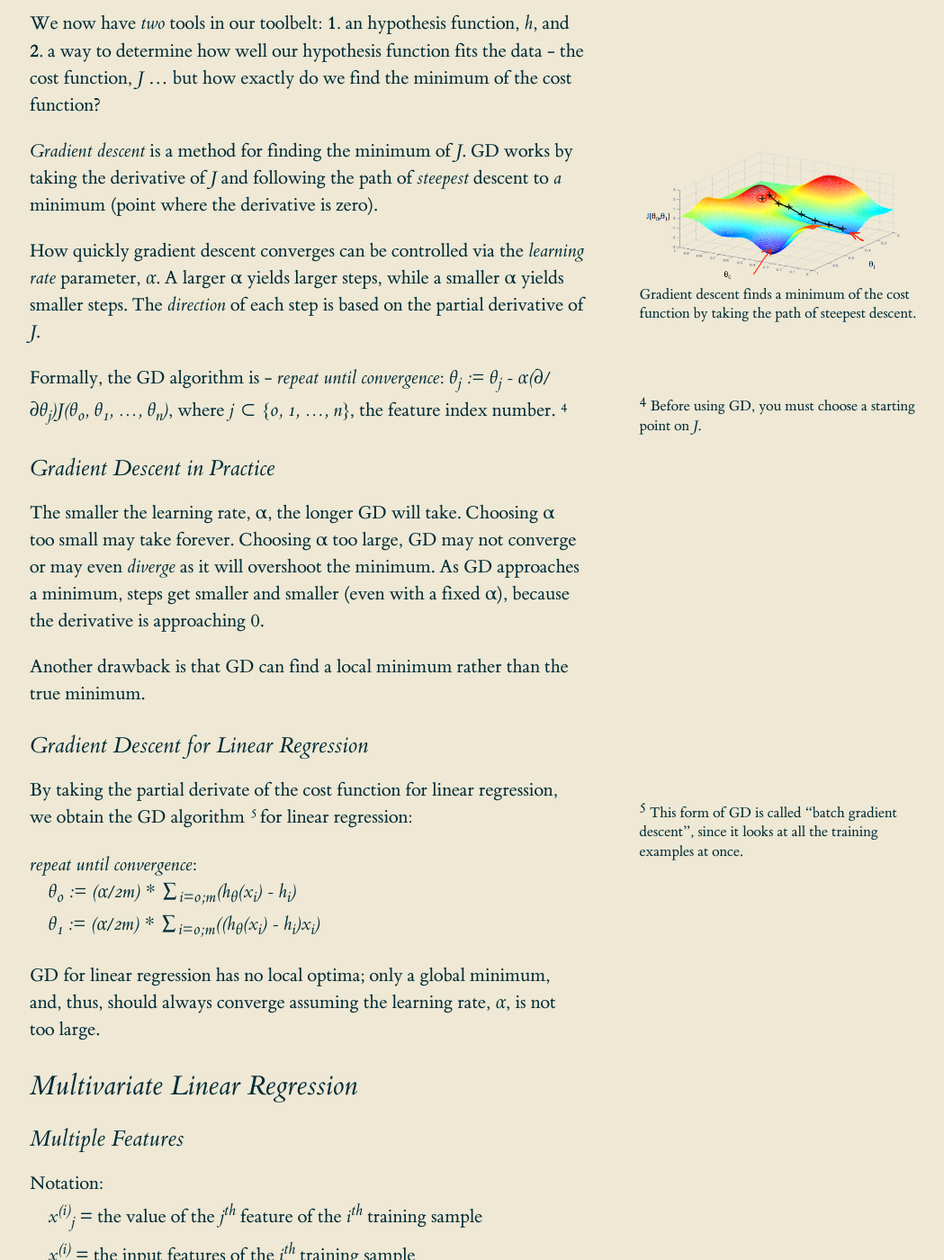
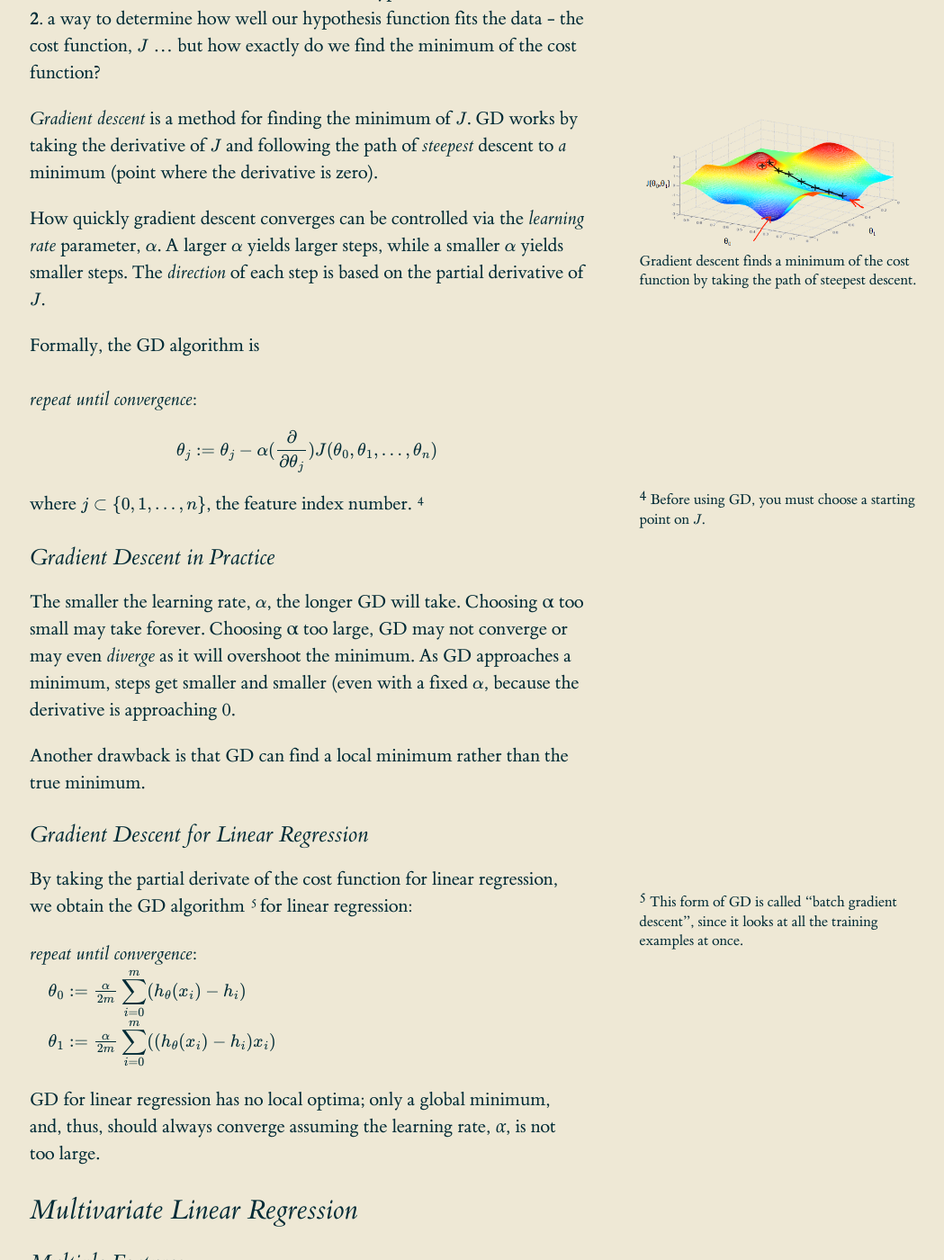
Before and after one commit to dempe/dempe.github.io, a Jekyll site: the page built from _posts/2017-11-23-machine-learning-notes.md, in a window 1280 px wide and 1400 px high, scrolled down 2314 px. Shown: the whole window at 90% size, without its empty margins (127-1176 px from the left). Built offline with Jekyll 4.4.1, drawn with Linux system fonts in a browser that asks for light colours; formulas are drawn with MathJax 3; some of the changed text lies outside the part shown.

```diff
--- a/_includes/head.html
+++ b/_includes/head.html
@@ -7,6 +7,9 @@
   <link rel="canonical" href="{{ page.url | replace:'index.html','' | prepend: site.baseurl | prepend: site.url }}">
   <link rel="alternate" type="application/rss+xml" title="{{ site.title | escape }}" href="{{ "/feed.xml" | prepend: site.baseurl | prepend: site.url }}">
   <link rel="icon" type="image/png" href="/img/favicon.png">
+  <script type="text/javascript" async
+  src="https://cdnjs.cloudflare.com/ajax/libs/mathjax/2.7.2/MathJax.js?config=TeX-MML-AM_CHTML">
+  </script>
   {% if page.title %}
   <title>{{ page.title | escape }}</title>
   {% else %}
--- a/_posts/2017-11-23-machine-learning-notes.md
+++ b/_posts/2017-11-23-machine-learning-notes.md
@@ -41,29 +41,29 @@ There are two broad categories of machine learning algorithms: _supervised_ and
 ### Model Representation
 {%
    include margin_note_with_image.html
-   note='A learning algorithm takes in training data and determines the parameters that make the hypothesis most accurately predict a value in Y given a value in X.'
+   note='A learning algorithm receives training data and determines the parameters that make the hypothesis most accurately predict a value in \\(Y\\) given a value in \\(X\\).'
    src='/img/model.png'
    alt='Image of how the hypothesis function works with the training data'
 %}
 
 Notation:
-<br/>&nbsp;&nbsp;&nbsp;&nbsp; _m_ = the number of training samples
-<br/>&nbsp;&nbsp;&nbsp;&nbsp;_x<sup>(i)</sup>_ = the the input for the _i<sup>th</sup>_ training sample
-<br/>&nbsp;&nbsp;&nbsp;&nbsp;_y<sup>(i)</sup>_ = the the output for the _i<sup>th</sup>_ training sample
-<br/>&nbsp;&nbsp;&nbsp;&nbsp;_X_ = the space of input values
-<br/>&nbsp;&nbsp;&nbsp;&nbsp;_Y_ = the space of output values
+<br/>&nbsp;&nbsp;&nbsp;&nbsp;\\(m\\) = the number of training samples
+<br/>&nbsp;&nbsp;&nbsp;&nbsp;\\(x^{(i)}\\) = the the input for the \\(i^{th}\\) training sample
+<br/>&nbsp;&nbsp;&nbsp;&nbsp;\\(y^{(i)}\\) = the the output for the \\(i^{th}\\) training sample
+<br/>&nbsp;&nbsp;&nbsp;&nbsp;\\(X\\) = the space of input values
+<br/>&nbsp;&nbsp;&nbsp;&nbsp;\\(Y\\) = the space of output values
 
-The goal is to determine an "hypothesis" function, _h: X -> Y_, that will serve as our model and allow us to predict values in _Y_ given values in _X_.
+The goal is to determine an "hypothesis" function, \\(h: X -> Y\\), that will serve as our model and allow us to predict values in \\(Y\\) given values in \\(X\\).
 
 ### Cost Function
 A _cost function_{% include side_note.html
      id="cost-function"
-     note="Formally, _J(θ<sub>0</sub>,θ<sub>1</sub>) = 1/2m * ∑<sub>i=0;m</sub>(h<sub>θ</sub>(x<sub>i</sub>) - h<sub>i</sub>)<sup>2</sup>_"
+     note="Formally, \\(J(θ_{0},θ_{1}) = \frac{1}{2m}\displaystyle\sum_{i=0}^{m}(h_{θ}(x_{i}) - h_{i})^{2}\\)"
   %} measures the efficiency of an hypothesis function. It is a sum, for each training sample, of mean square errors (predicted - actual) divided by two
 {% include side_note.html
    id="gd"
-   note="For ease of gradient descent calculation (i.e., when differentiated, the 1/2 cancels out)."
-%}. The goal is to _minimize_ the cost function, _J(θ<sub>0</sub>, θ<sub>1</sub>)_, by tweaking the parameters, _θ<sub>0</sub>_ and _θ<sub>1</sub>_, to the hypothesis function, _h<sub>θ</sub>(x) = θ<sub>0</sub> + θ<sub>1</sub>x_.
+   note="For ease of gradient descent calculation (i.e., when differentiated, the \\(\frac{1}{2}\\) cancels out)."
+%}. The goal is to _minimize_ the cost function, \\(J(θ_{0}, θ_{1})\\), by tweaking the parameters, \\(θ_{0}\\) and \\(θ_{1}\\), to the hypothesis function, \\(h_{θ}(x) = θ_{0} + θ_{1}x\\).
 
 {%
    include margin_note_with_image.html
@@ -72,12 +72,12 @@ A _cost function_{% include side_note.html
    alt='Image of a contour plot.'
 %}
 
-The cost function essentially maps the parameters, _θ<sub>0</sub>_ and _θ<sub>1</sub>_, of a model (hypothesis function) to a number. By finding the global minimum of the cost function, we derive the optimal parameters to pass to the hypothesis function and, thus, obtain (based on known data) the most accurate hypothesis function.
+The cost function essentially maps the parameters, \\(θ_{0}\\) and \\(θ_{1}\\), of a model (hypothesis function) to a number. By finding the global minimum of the cost function, we derive the optimal parameters to pass to the hypothesis function and, thus, obtain (based on known data) the most accurate hypothesis function.
 
 ## Parameter Learning
 
 ### Gradient Descent
-We now have _two_ tools in our toolbelt: __1.__ an hypothesis function, _h_, and __2.__ a way to determine how well our hypothesis function fits the data - the cost function, _J_ ... but how exactly do we find the minimum of the cost function?
+We now have _two_ tools in our toolbelt: __1.__ an hypothesis function, \\(h\\), and __2.__ a way to determine how well our hypothesis function fits the data - the cost function, \\(J\\) ... but how exactly do we find the minimum of the cost function?
 
 {%
    include margin_note_with_image.html
@@ -86,18 +86,19 @@ We now have _two_ tools in our toolbelt: __1.__ an hypothesis function, _h_, and
    alt='Image of gradient descent in action.'
 %}
 
-_Gradient descent_ is a method for finding the minimum of _J_. GD works by taking the derivative of _J_ and following the path of _steepest_ descent to _a_ minimum (point where the derivative is zero).
+_Gradient descent_ is a method for finding the minimum of \\(J\\). GD works by taking the derivative of \\(J\\) and following the path of _steepest_ descent to _a_ minimum (point where the derivative is zero).
 
-How quickly gradient descent converges can be controlled via the _learning rate_ parameter, _α_. A larger α yields larger steps, while a smaller α yields smaller steps. The _direction_ of each step is based on the partial derivative of _J_.
+How quickly gradient descent converges can be controlled via the _learning rate_ parameter, \\(α\\). A larger \\(α\\) yields larger steps, while a smaller \\(α\\) yields smaller steps. The _direction_ of each step is based on the partial derivative of \\(J\\).
 
-Formally, the GD algorithm is - _repeat until convergence_: _θ<sub>j</sub> := θ<sub>j</sub> - α(∂/∂θ<sub>j</sub>)J(θ<sub>0</sub>, θ<sub>1</sub>, ..., θ<sub>n</sub>)_, where _j ⊂ {0, 1, ..., n}_, the feature index number.
+Formally, the GD algorithm is
+<br/><br/>_repeat until convergence_: \\[θ_{j} := θ_{j} - α(\frac{∂}{∂θ_{j}})J(θ_{0}, θ_{1}, ..., θ_{n})\\] where \\(j ⊂ \\{0, 1, ..., n\\}\\), the feature index number.
 {% include side_note.html
    id="gd2"
-   note="Before using GD, you must choose a starting point on _J_."
+   note="Before using GD, you must choose a starting point on \\(J\\)."
 %}
 
 ### Gradient Descent in Practice
-The smaller the learning rate, α, the longer GD will take. Choosing α too small may take forever. Choosing α too large, GD may not converge or may even _diverge_ as it will overshoot the minimum. As GD approaches a minimum, steps get smaller and smaller (even with a fixed α), because the derivative is approaching 0.
+The smaller the learning rate, \\(α\\), the longer GD will take. Choosing α too small may take forever. Choosing α too large, GD may not converge or may even _diverge_ as it will overshoot the minimum. As GD approaches a minimum, steps get smaller and smaller (even with a fixed \\(α\\), because the derivative is approaching 0.
 
 Another drawback is that GD can find a local minimum rather than the true minimum.
 
@@ -107,8 +108,8 @@ By taking the partial derivate of the cost function for linear regression, we ob
      note='This form of GD is called "batch gradient descent", since it looks at all the training examples at once.'%} for linear regression:
 
 _repeat until convergence_:
-  <br/>&nbsp;&nbsp;&nbsp;&nbsp;_θ<sub>0</sub> := (α/2m) * ∑<sub>i=0;m</sub>(h<sub>θ</sub>(x<sub>i</sub>) - h<sub>i</sub>)_
-  <br/>&nbsp;&nbsp;&nbsp;&nbsp;_θ<sub>1</sub> := (α/2m) * ∑<sub>i=0;m</sub>((h<sub>θ</sub>(x<sub>i</sub>) - h<sub>i</sub>)x<sub>i</sub>)_
+<br/>&nbsp;&nbsp;&nbsp;&nbsp;\\(θ_{0} := \frac{α}{2m}\displaystyle\sum_{i=0}^{m}(h_{θ}(x_{i}) - h_{i})\\)
+<br/>&nbsp;&nbsp;&nbsp;&nbsp;\\(θ_{1} := \frac{α}{2m}\displaystyle\sum_{i=0}^{m}((h_{θ}(x_{i}) - h_{i})x_{i})\\)
 
 GD for linear regression has no local optima; only a global minimum, and, thus, should always converge assuming the learning rate, _α_, is not too large.
 
```
Also changed, not shown: other parts of _posts/2017-11-23-machine-learning-notes.md (+26 -12 lines), acknowledgements.md (+2 -1 lines).
